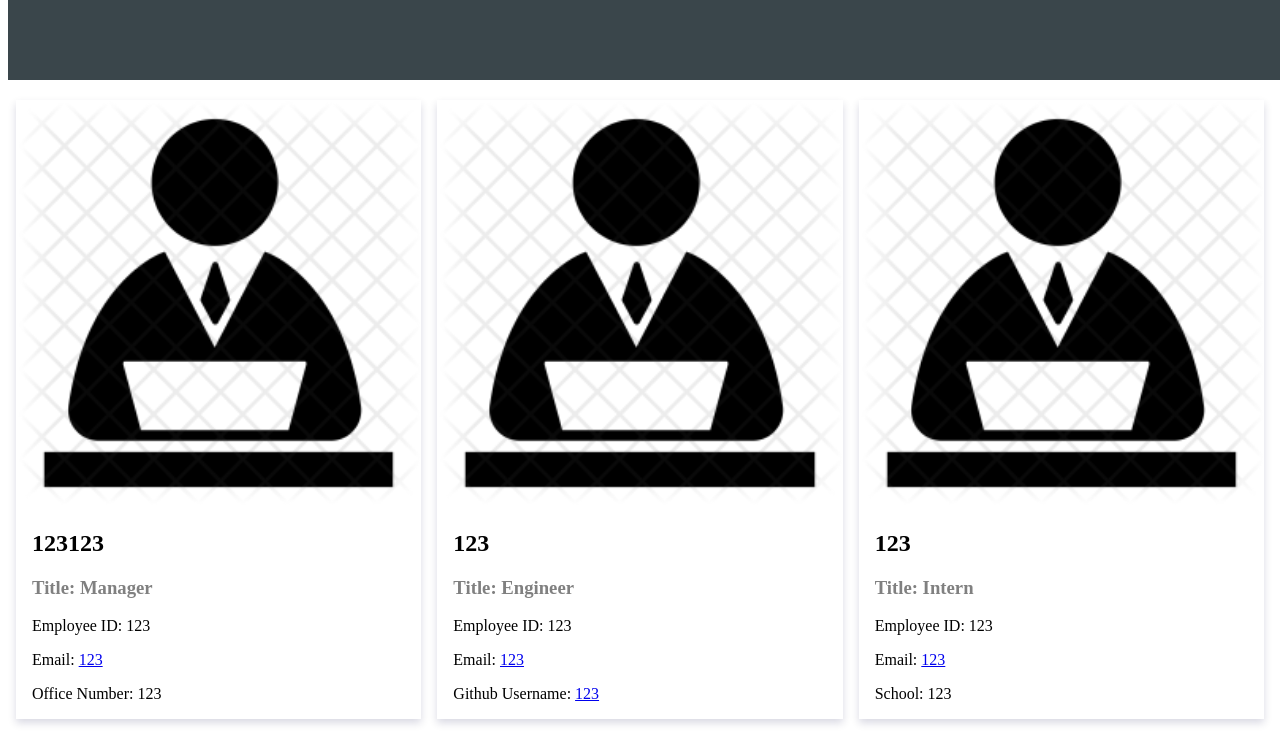
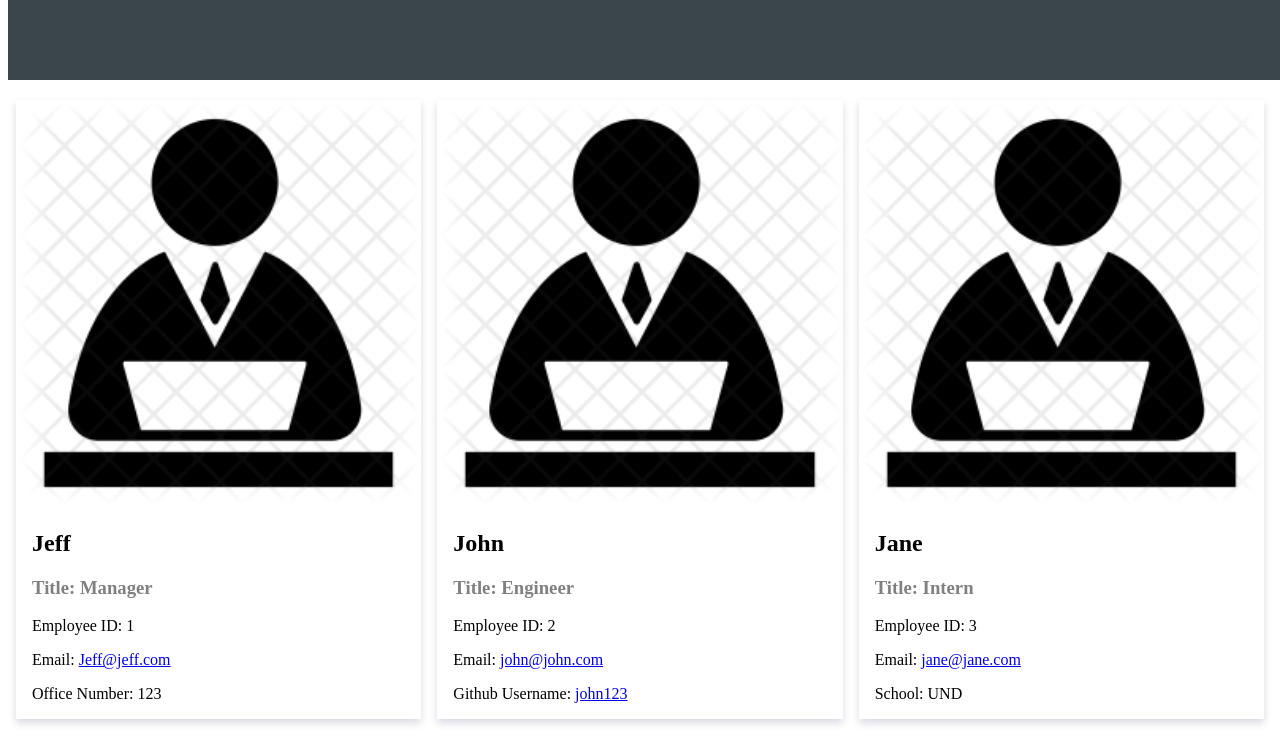
Before and after one commit to gunther123/team-profile-generator, a website: page dist/index.html in a window 1280 px wide. Shown: the part 197-940 px from the top of the page. Drawn offline with Linux system fonts and the light colour scheme.

Commit message:
added sample index.html file

```diff
--- a/dist/index.html
+++ b/dist/index.html
@@ -17,10 +17,10 @@
           <div class="card">
               <img src="./employee-image.png" alt="" style="width:100%">
               <div class="container">
-              <h2>123123</h2>
+              <h2>Jeff</h2>
               <h3 class="title">Title: Manager</h3>
-              <p>Employee ID: 123</p>
-              <p>Email: <a href='mailto:123'>123</a></p>
+              <p>Employee ID: 1</p>
+              <p>Email: <a href='mailto:Jeff@jeff.com'>Jeff@jeff.com</a></p>
               <p>Office Number: 123</p>
               </div>
           </div>
@@ -30,11 +30,11 @@
           <div class="card">
               <img src="./employee-image.png" alt="" style="width:100%">
               <div class="container">
-              <h2>123</h2>
+              <h2>John</h2>
               <h3 class="title">Title: Engineer</h3>
-              <p>Employee ID: 123</p>
-              <p>Email: <a href='mailto:123'>123</a></p>
-              <p>Github Username: <a href='https://github.com/123'>123</a></p>
+              <p>Employee ID: 2</p>
+              <p>Email: <a href='mailto:john@john.com'>john@john.com</a></p>
+              <p>Github Username: <a href='https://github.com/john123'>john123</a></p>
               </div>
           </div>
         </div>
@@ -43,11 +43,11 @@
           <div class="card">
               <img src="./employee-image.png" alt="" style="width:100%">
               <div class="container">
-              <h2>123</h2>
+              <h2>Jane</h2>
               <h3 class="title">Title: Intern</h3>
-              <p>Employee ID: 123</p>
-              <p>Email: <a href='mailto:123'>123</a></p>
-              <p>School: 123</p>
+              <p>Employee ID: 3</p>
+              <p>Email: <a href='mailto:jane@jane.com'>jane@jane.com</a></p>
+              <p>School: UND</p>
               </div>
           </div>
         </div>
```
